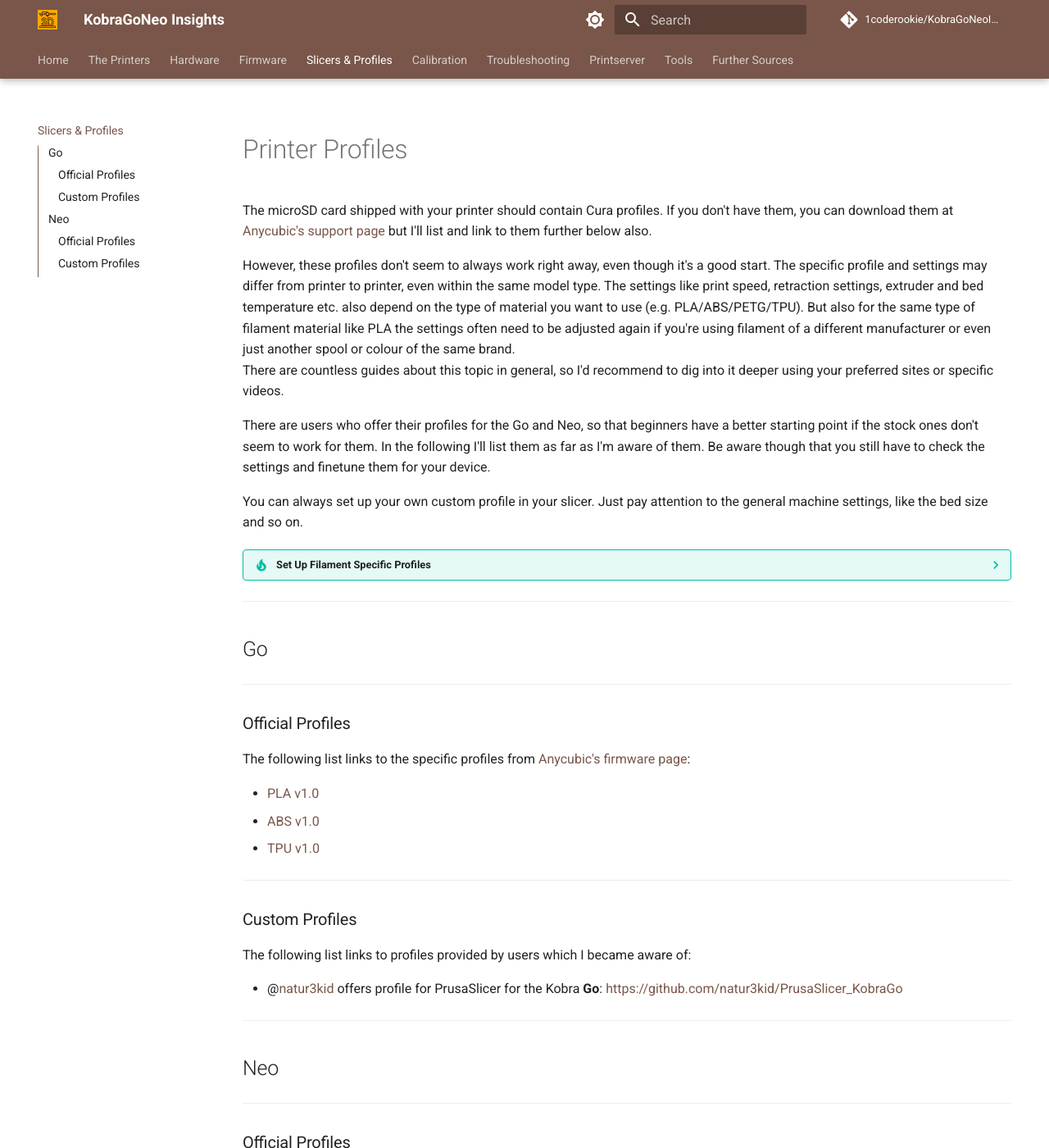
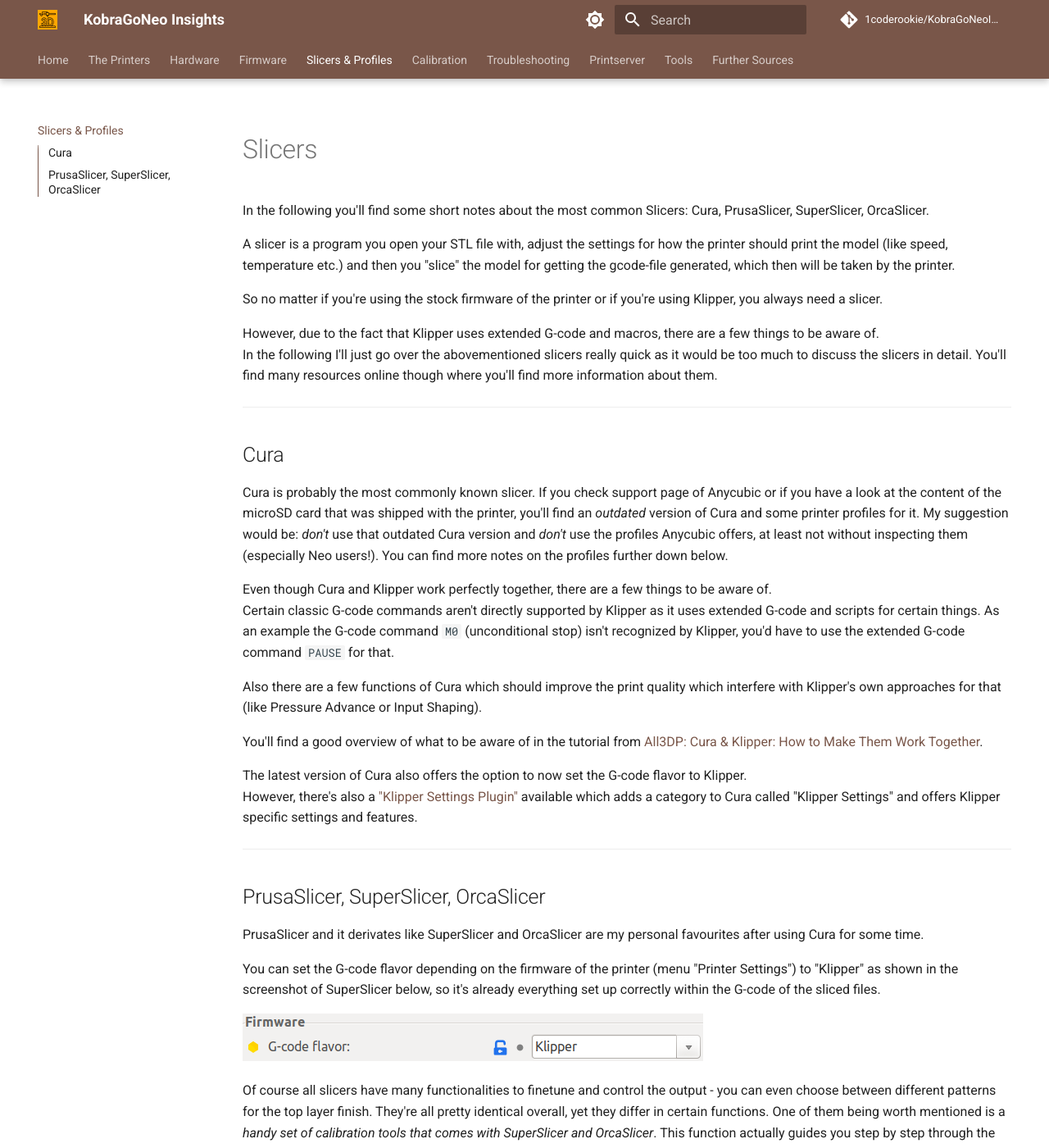
Before and after one commit to 1coderookie/KobraGoNeoInsights, an MkDocs documentation site: the page built from docs/profiles.md, in a window 1280 px wide and 1400 px high. Shown: the whole window at 82% size. Built offline with MkDocs 1.6.1 and Material for MkDocs 9.7.7, drawn with Linux system fonts in a browser that asks for light colours; comment, search, counter and statistics services are not loaded; some of the changed text lies outside the part shown.

Commit message:
Update profiles.md

```diff
--- a/docs/profiles.md
+++ b/docs/profiles.md
@@ -1,4 +1,46 @@
 <link rel=”manifest” href=”docs/manifest.webmanifest”>
+
+
+# Slicers
+In the following you'll find some short notes about the most common Slicers: Cura, PrusaSlicer, SuperSlicer, OrcaSlicer.
+
+A slicer is a program you open your STL file with, adjust the settings for how the printer should print the model (like speed, temperature etc.) and then you "slice" the model for getting the gcode-file generated, which then will be taken by the printer.
+
+So no matter if you're using the stock firmware of the printer or if you're using Klipper, you always need a slicer.
+
+However, due to the fact that Klipper uses extended G-code and macros, there are a few things to be aware of.
+In the following I'll just go over the abovementioned slicers really quick as it would be too much to discuss the slicers in detail. You'll find many resources online though where you'll find more information about them.
+
+---
+
+## Cura
+Cura is probably the most commonly known slicer. If you check support page of Anycubic or if you have a look at the content of the microSD card that was shipped with the printer, you'll find an *outdated* version of Cura and some printer profiles for it. My suggestion would be: *don't* use that outdated Cura version and *don't* use the profiles Anycubic offers, at least not without inspecting them (especially Neo users!). You can find more notes on the profiles further down below.
+
+Even though Cura and Klipper work perfectly together, there are a few things to be aware of.
+Certain classic G-code commands aren't directly supported by Klipper as it uses extended G-code and scripts for certain things. As an example the G-code command `M0` (unconditional stop) isn't recognized by Klipper, you'd have to use the extended G-code command `PAUSE` for that.
+
+Also there are a few functions of Cura which should improve the print quality which interfere with Klipper's own approaches for that (like Pressure Advance or Input Shaping).
+
+You'll find a good overview of what to be aware of in the tutorial from [All3DP: Cura & Klipper: How to Make Them Work Together](https://www.all3dp.com/2/cura-klipper-tutorial).
+
+The latest version of Cura also offers the option to now set the G-code flavor to Klipper.
+However, there's also a ["Klipper Settings Plugin"](https://github.com/jjgraphix/KlipperSettingsPlugin) available which adds a category to Cura called "Klipper Settings" and offers Klipper specific settings and features.
+
+
+---
+
+## PrusaSlicer, SuperSlicer, OrcaSlicer
+PrusaSlicer and it derivates like SuperSlicer and OrcaSlicer are my personal favourites after using Cura for some time.
+
+You can set the G-code flavor depending on the firmware of the printer (menu "Printer Settings") to "Klipper" as shown in the screenshot of SuperSlicer below, so it's already everything set up correctly within the G-code of the sliced files.
+
+![SuperSlicer firmware](../assets/images/klipperfw_superslicer-flavor.png)
+
+Of course all slicers have many functionalities to finetune and control the output - you can even choose between different patterns for the top layer finish. They're all pretty identical overall, yet they differ in certain functions. One of them being worth mentioned is a *handy set of calibration tools that comes with SuperSlicer and OrcaSlicer*. This function actually guides you step by step through the calibration process and allows you to generate calibration models like temperature or retraction towers with individual settings by just a few clicks.
+
+Make sure to enable the optional "Arachne Engine" (Print Settings -> Perimeters) as it improves the quality of the printed parts.
+
+---
 
 # Printer Profiles
 
```
